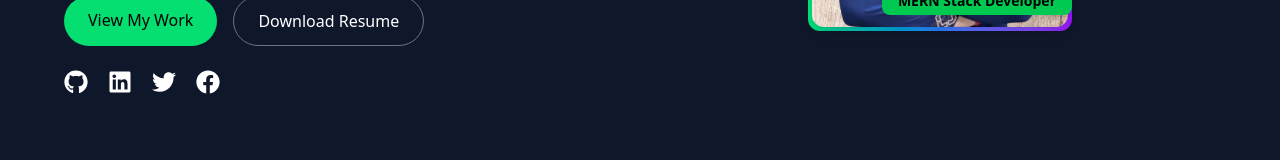
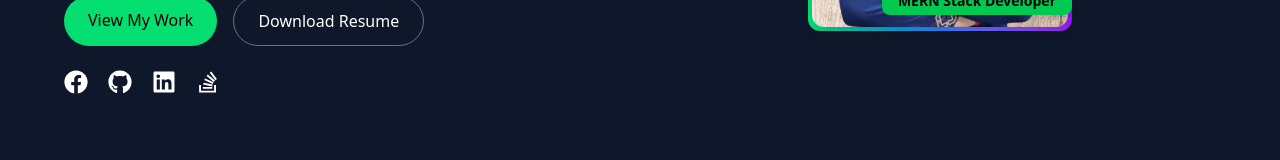
Before and after one commit to Dipok-Kumar-Ray/Dipok-K-Ray-Portfolio, a React (Vite) app: page / in a window 1280 px wide. Shown: the part 501-661 px from the top of the page. Built offline with nearby package versions, Linux system fonts and the light colour scheme.

Commit message:
social media implementations

```diff
--- a/src/shared/HomeSlider.jsx
+++ b/src/shared/HomeSlider.jsx
@@ -1,6 +1,7 @@
-import { FaGithub, FaLinkedin, FaTwitter, FaFacebook } from "react-icons/fa";
+import { FaGithub, FaLinkedin, FaTwitter, FaFacebook, FaStackOverflow } from "react-icons/fa";
 import { Typewriter } from "react-simple-typewriter";
 import ProfilePhoto from "../assets/profile.png"
+import { Link } from "react-router";
 
  const HomeSlider = () => {
   return (
@@ -54,10 +55,10 @@ import ProfilePhoto from "../assets/profile.png"
 
           {/* Social Icons */}
           <div className="flex gap-5 mt-6 text-2xl">
-            <a href="https://github.com" target="_blank" rel="noreferrer" className="hover:text-green-400"><FaGithub /></a>
-            <a href="https://linkedin.com" target="_blank" rel="noreferrer" className="hover:text-green-400"><FaLinkedin /></a>
-            <a href="https://twitter.com" target="_blank" rel="noreferrer" className="hover:text-green-400"><FaTwitter /></a>
-            <a href="https://facebook.com" target="_blank" rel="noreferrer" className="hover:text-green-400"><FaFacebook /></a>
+            <Link to="https://www.facebook.com/dipok.kumer.roy.2024" rel="noreferrer" className="hover:text-green-400"><FaFacebook /></Link>
+            <Link to="https://github.com/Dipok-Kumar-Ray" rel="noreferrer" className="hover:text-green-400"><FaGithub /></Link>
+            <Link to="https://www.linkedin.com/in/dipok-kumar-ray/?locale=en_US" rel="noreferrer" className="hover:text-green-400"><FaLinkedin /></Link>
+            <Link to="https://stackoverflow.com/users/29004572/dipok-kumay-ray" rel="noreferrer" className="hover:text-green-400"><FaStackOverflow /></Link>
           </div>
         </div>
 
```
